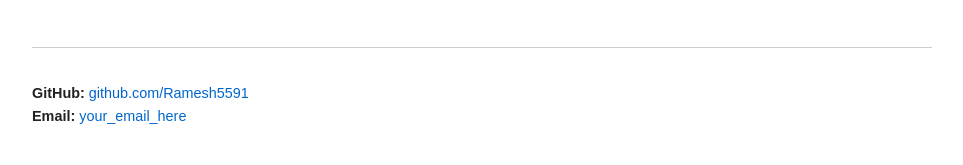
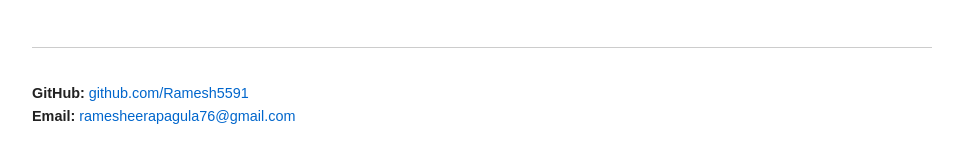
Before and after one commit to Ramesh5591/Ramesh5591.github.io, a Jekyll site: the page index.html, which Jekyll copies as it is, in a window 1280 px wide. Shown: the part 1561-1726 px from the top of the page, without its empty margins (158-1121 px from the left). Built offline with Jekyll 4.4.1, drawn with Linux system fonts in a browser that asks for light colours.

Commit message:
Update email address in footer of index.html

```diff
--- a/index.html
+++ b/index.html
@@ -136,7 +136,7 @@ focusing on computational genomics and plant defense mechanisms.
 <footer>
 <p>
 <strong>GitHub:</strong> <a href="https://github.com/Ramesh5591">github.com/Ramesh5591</a><br>
-<strong>Email:</strong> <a href="mailto:your_email_here">your_email_here</a>
+<strong>Email:</strong> <a href="ramesheerapagula76@gmail.com">ramesheerapagula76@gmail.com</a>
 </p>
 </footer>
 
```
